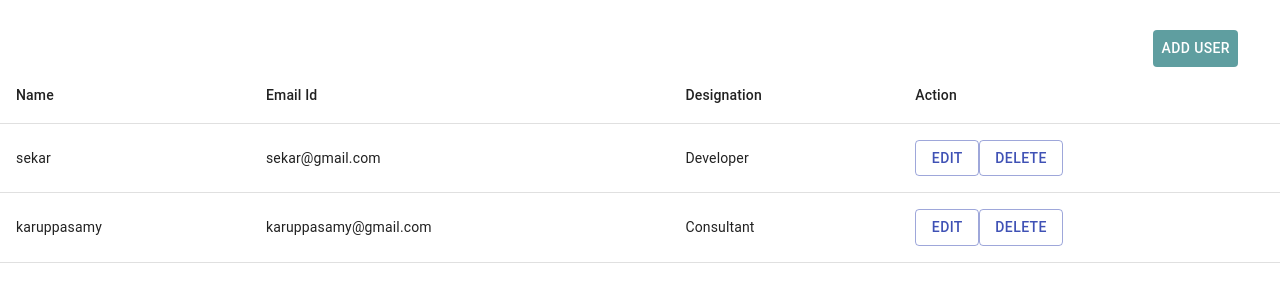
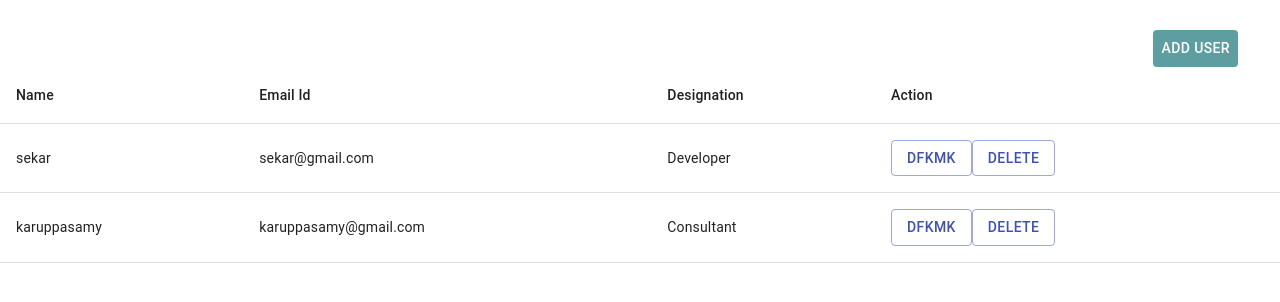
Before and after one commit to karuppasamyofficial/eslint-example, a React (Create React App) app: page / in a window 1280 px wide. Shown: the top 302 px of the page. Built offline with nearby package versions, Linux system fonts and the light colour scheme.

Commit message:
kdjfljdh

```diff
--- a/src/App.js
+++ b/src/App.js
@@ -114,7 +114,7 @@ function App() {
                   {/* <div> */}
                   <TableCell>
                     <Button variant="outlined" color="primary" onClick={() => { onClickEdit(data); }}>
-                      edit
+                      dfkmk
                     </Button>
                     <Button variant="outlined" color="primary" onClick={() => { deleteUserItem(data); }}>
                       delete
```
